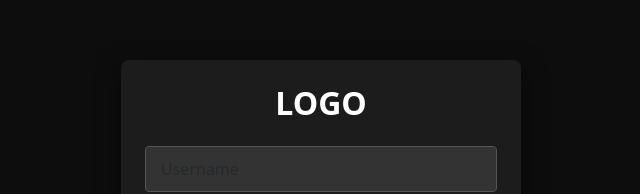
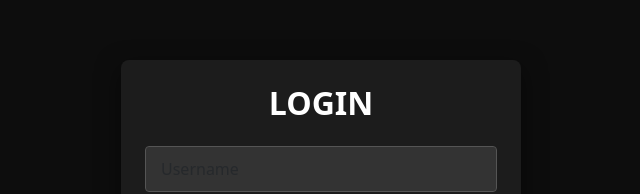
Before and after one commit to 1217Brent/Chore-Calendar, a React (Create React App) app in the folder my-app/: page / in a window 1280 px wide. Shown: the part 144-338 px from the top of the page, without its empty margins (319-959 px from the left). Built offline with nearby package versions, Linux system fonts and the light colour scheme.

Commit message:
Fixed typo in login.tsx LOGO->LOGIN

```diff
--- a/my-app/src/components/login.tsx
+++ b/my-app/src/components/login.tsx
@@ -45,7 +45,7 @@ const Login: React.FC = () => {
                 }}
             >
                 <h1 className="text-center mb-4" style={{ fontSize: '2rem', fontWeight: '700', color: '#fff' }}>
-                    LOGO
+                    LOGIN
                 </h1>
 
                 <form onSubmit={handleLogin}>
```
